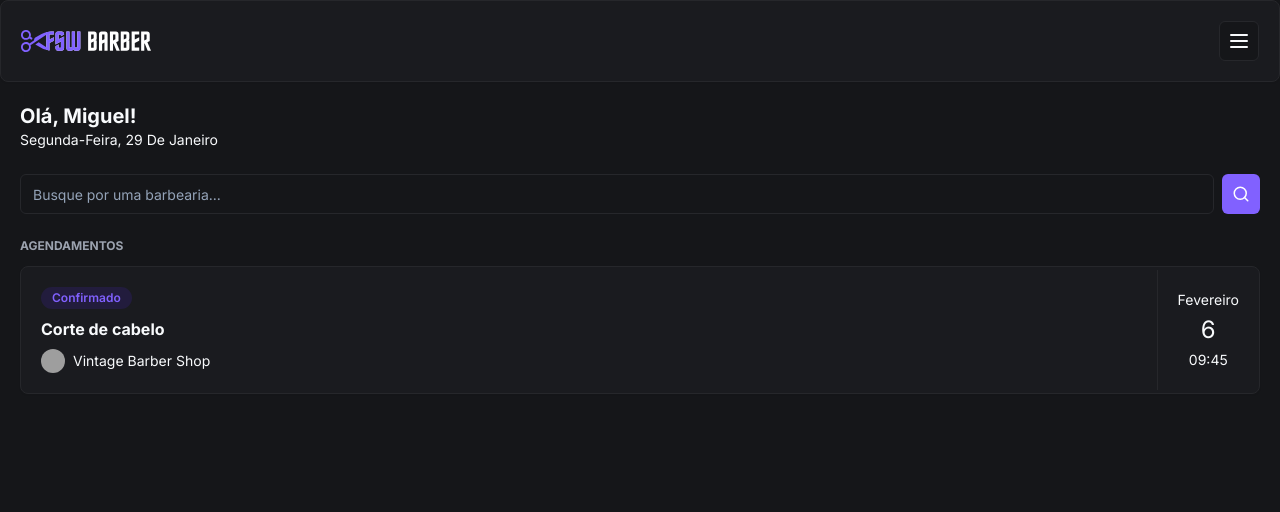
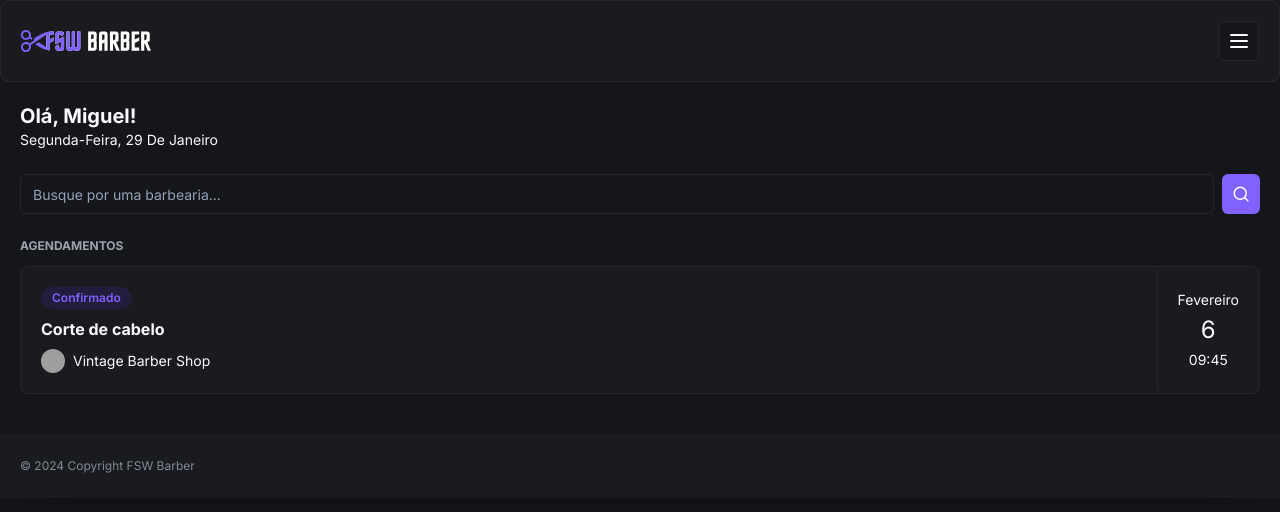
Before and after one commit to brunowzz/fsw-barber, a Next.js app: page / in a window 1280 px wide. Shown: the top 512 px of the page. Built offline with nearby package versions, Linux system fonts and the light colour scheme; grey boxes are pictures that could not be loaded.

Commit message:
feat: add footer component

```diff
--- a/src/app/layout.tsx
+++ b/src/app/layout.tsx
@@ -1,6 +1,8 @@
 import type { Metadata } from "next";
 import { Inter } from "next/font/google";
 import "./globals.css";
+
+import Footer from "@/components/footer";
 
 const inter = Inter({ subsets: ["latin"] });
 
@@ -17,6 +19,7 @@ export default function RootLayout({
   return (
     <html lang="pt-br">
       <body className={`${inter.className} dark`}>{children}</body>
+      <Footer />
     </html>
   );
 }
--- /dev/null
+++ b/src/components/footer.tsx
@@ -0,0 +1,9 @@
+export default function Footer() {
+  const year = new Date().getFullYear();
+
+  return (
+    <footer className="mt-5 bg-[#1A1B1F] px-5 py-6 shadow-2xl">
+      <p className="text-xs text-[#838896]">© {year} Copyright FSW Barber</p>
+    </footer>
+  );
+}
```
